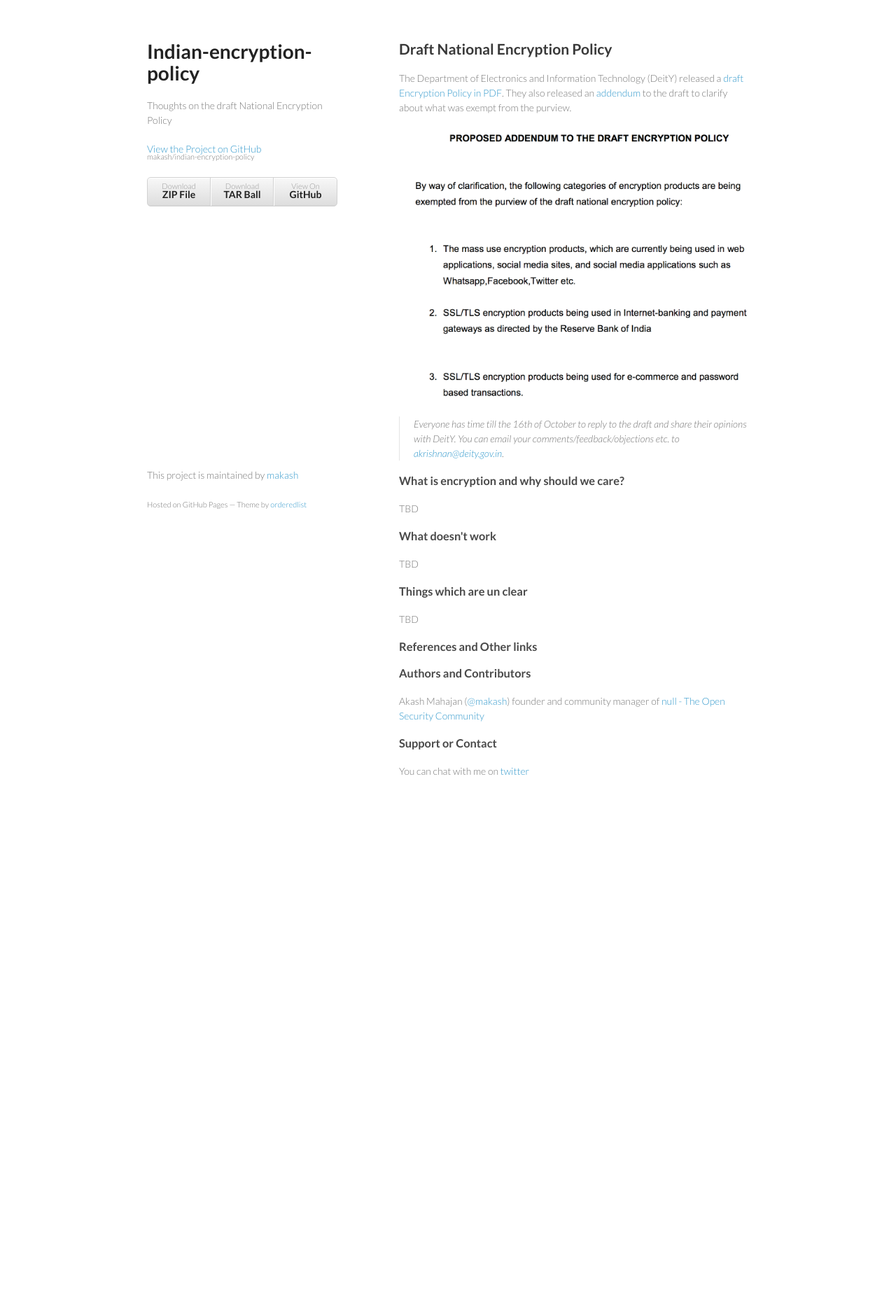
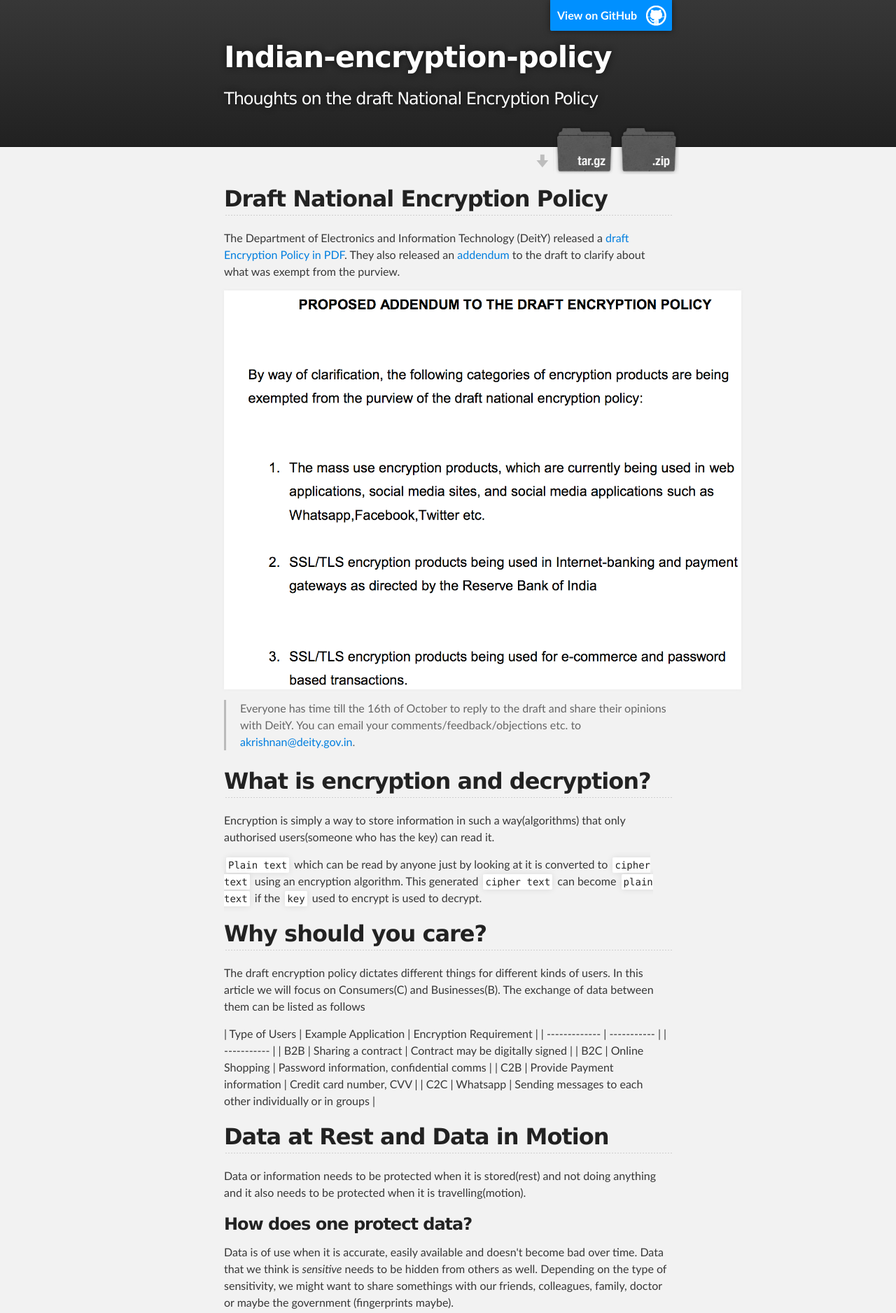
Before and after one commit to makash/indian-encryption-policy, a plain HTML site: page index.html in a window 1280 px wide. Shown: the top 1876 px of the page at 70% size. Before the commit the page ends 1182 px from the top, so only its background shows below. Drawn offline with Linux system fonts and the light colour scheme.

Commit message:
Create gh-pages branch via GitHub

```diff
--- a/index.html
+++ b/index.html
@@ -1,33 +1,36 @@
-<!doctype html>
+<!DOCTYPE html>
 <html>
+
   <head>
-    <meta charset="utf-8">
+    <meta charset='utf-8'>
     <meta http-equiv="X-UA-Compatible" content="chrome=1">
-    <title>Indian-encryption-policy by makash</title>
+    <meta name="description" content="Indian-encryption-policy : Thoughts on the draft National Encryption Policy  ">
 
-    <link rel="stylesheet" href="stylesheets/styles.css">
-    <link rel="stylesheet" href="stylesheets/github-light.css">
-    <meta name="viewport" content="width=device-width, initial-scale=1, user-scalable=no">
-    <!--[if lt IE 9]>
-    <script src="//html5shiv.googlecode.com/svn/trunk/html5.js"></script>
-    <![endif]-->
+    <link rel="stylesheet" type="text/css" media="screen" href="stylesheets/stylesheet.css">
+
+    <title>Indian-encryption-policy</title>
   </head>
+
   <body>
-    <div class="wrapper">
-      <header>
-        <h1>Indian-encryption-policy</h1>
-        <p>Thoughts on the draft National Encryption Policy  </p>
 
-        <p class="view"><a href="https://github.com/makash/indian-encryption-policy">View the Project on GitHub <small>makash/indian-encryption-policy</small></a></p>
+    <!-- HEADER -->
+    <div id="header_wrap" class="outer">
+        <header class="inner">
+          <a id="forkme_banner" href="https://github.com/makash/indian-encryption-policy">View on GitHub</a>
 
+          <h1 id="project_title">Indian-encryption-policy</h1>
+          <h2 id="project_tagline">Thoughts on the draft National Encryption Policy  </h2>
 
-        <ul>
-          <li><a href="https://github.com/makash/indian-encryption-policy/zipball/master">Download <strong>ZIP File</strong></a></li>
-          <li><a href="https://github.com/makash/indian-encryption-policy/tarball/master">Download <strong>TAR Ball</strong></a></li>
-          <li><a href="https://github.com/makash/indian-encryption-policy">View On <strong>GitHub</strong></a></li>
-        </ul>
-      </header>
-      <section>
+            <section id="downloads">
+              <a class="zip_download_link" href="https://github.com/makash/indian-encryption-policy/zipball/master">Download this project as a .zip file</a>
+              <a class="tar_download_link" href="https://github.com/makash/indian-encryption-policy/tarball/master">Download this project as a tar.gz file</a>
+            </section>
+        </header>
+    </div>
+
+    <!-- MAIN CONTENT -->
+    <div id="main_content_wrap" class="outer">
+      <section id="main_content" class="inner">
         <h2>
 <a id="draft-national-encryption-policy" class="anchor" href="#draft-national-encryption-policy" aria-hidden="true"><span class="octicon octicon-link"></span></a>Draft National Encryption Policy</h2>
 
@@ -39,10 +42,51 @@
 <p>Everyone has time till the 16th of October to reply to the draft and share their opinions with DeitY. You can email your comments/feedback/objections etc. to <a href="mailto:akrishnan@deity.gov.in">akrishnan@deity.gov.in</a>. </p>
 </blockquote>
 
+<h2>
+<a id="what-is-encryption-and-decryption" class="anchor" href="#what-is-encryption-and-decryption" aria-hidden="true"><span class="octicon octicon-link"></span></a>What is encryption and decryption?</h2>
+
+<p>Encryption is simply a way to store information in such a way(algorithms) that only authorised users(someone who has the key) can read it. </p>
+
+<p><code>Plain text</code> which can be read by anyone just by looking at it is converted to <code>cipher text</code> using an encryption algorithm. This generated <code>cipher text</code> can become <code>plain text</code> if the <code>key</code> used to encrypt is used to decrypt.</p>
+
+<h2>
+<a id="why-should-you-care" class="anchor" href="#why-should-you-care" aria-hidden="true"><span class="octicon octicon-link"></span></a>Why should you care?</h2>
+
+<p>The draft encryption policy dictates different things for different kinds of users. In this article we will focus on Consumers(C) and Businesses(B). The exchange of data between them can be listed as follows</p>
+
+<p>| Type of Users | Example Application | Encryption Requirement |
+| ------------- | ----------- | | ----------- |
+| B2B      | Sharing a contract | Contract may be digitally signed |
+| B2C     | Online Shopping | Password information, confidential comms  |
+| C2B | Provide Payment information | Credit card number, CVV |
+| C2C | Whatsapp | Sending messages to each other individually or in groups |</p>
+
+<h2>
+<a id="data-at-rest-and-data-in-motion" class="anchor" href="#data-at-rest-and-data-in-motion" aria-hidden="true"><span class="octicon octicon-link"></span></a>Data at Rest and Data in Motion</h2>
+
+<p>Data or information needs to be protected when it is stored(rest) and not doing anything and it also needs to be protected when it is travelling(motion). </p>
+
 <h3>
-<a id="what-is-encryption-and-why-should-we-care" class="anchor" href="#what-is-encryption-and-why-should-we-care" aria-hidden="true"><span class="octicon octicon-link"></span></a>What is encryption and why should we care?</h3>
+<a id="how-does-one-protect-data" class="anchor" href="#how-does-one-protect-data" aria-hidden="true"><span class="octicon octicon-link"></span></a>How does one protect data?</h3>
 
-<p>TBD</p>
+<p>Data is of use when it is accurate, easily available and doesn't become bad over time. Data that we think is <em>sensitive</em> needs to be hidden from others as well. Depending on the type of sensitivity, we might want to share somethings with our friends, colleagues, family, doctor or maybe the government (fingerprints maybe). </p>
+
+<p>So if the data is in your computer/smart phone/server and it is in plain text there is no way for you to be sure that someone else hasn't had a peek at it. If they did, you would have no way of knowing as your data is still accurate, available to you and worth something. </p>
+
+<p>The only way one can be absoutely sure that our data is not visible to anyone who we don't want to share it with is by <em>encrypting</em> it and storing the key safely. This is similar to storing your cash and valuables in a safe and making sure only you know the combination to open that safe. </p>
+
+<p><code>Key management</code> is an important albiet a complex problem to solve. If the cipher text will be decrypted by the same key, then that key needs to shared in advance in a safe manner with all those who should be able to see the data. If the cipher text can be encrypted with one key of a pair and decrypted with another, then the decryption key can be shared easily. </p>
+
+<h3>
+<a id="what-does-the-draft-policy-say-about-this" class="anchor" href="#what-does-the-draft-policy-say-about-this" aria-hidden="true"><span class="octicon octicon-link"></span></a>What does the draft policy say about this?</h3>
+
+<p>The draft policy wants to forego commonly known wisdom and knowledge about secure ways of doing this and wants </p>
+
+<h3>
+<a id="what-does-the-draft-policy-say-about-this-1" class="anchor" href="#what-does-the-draft-policy-say-about-this-1" aria-hidden="true"><span class="octicon octicon-link"></span></a>What does the draft policy say about this</h3>
+
+<h3>
+<a id="why-is-this-a-problem" class="anchor" href="#why-is-this-a-problem" aria-hidden="true"><span class="octicon octicon-link"></span></a>Why is this a problem</h3>
 
 <h3>
 <a id="what-doesnt-work" class="anchor" href="#what-doesnt-work" aria-hidden="true"><span class="octicon octicon-link"></span></a>What doesn't work</h3>
@@ -67,12 +111,17 @@
 
 <p>You can chat with me on <a href="https://twitter.com/makash">twitter</a></p>
       </section>
-      <footer>
-        <p>This project is maintained by <a href="https://github.com/makash">makash</a></p>
-        <p><small>Hosted on GitHub Pages &mdash; Theme by <a href="https://github.com/orderedlist">orderedlist</a></small></p>
+    </div>
+
+    <!-- FOOTER  -->
+    <div id="footer_wrap" class="outer">
+      <footer class="inner">
+        <p class="copyright">Indian-encryption-policy maintained by <a href="https://github.com/makash">makash</a></p>
+        <p>Published with <a href="https://pages.github.com">GitHub Pages</a></p>
       </footer>
     </div>
-    <script src="javascripts/scale.fix.js"></script>
+
+
 
   </body>
 </html>
--- /dev/null
+++ b/javascripts/main.js
@@ -0,0 +1 @@
+console.log('This would be the main JS file.');
--- /dev/null
+++ b/stylesheets/stylesheet.css
@@ -0,0 +1,425 @@
+/*******************************************************************************
+Slate Theme for GitHub Pages
+by Jason Costello, @jsncostello
+*******************************************************************************/
+
+@import url(github-light.css);
+
+/*******************************************************************************
+MeyerWeb Reset
+*******************************************************************************/
+
+html, body, div, span, applet, object, iframe,
+h1, h2, h3, h4, h5, h6, p, blockquote, pre,
+a, abbr, acronym, address, big, cite, code,
+del, dfn, em, img, ins, kbd, q, s, samp,
+small, strike, strong, sub, sup, tt, var,
+b, u, i, center,
+dl, dt, dd, ol, ul, li,
+fieldset, form, label, legend,
+table, caption, tbody, tfoot, thead, tr, th, td,
+article, aside, canvas, details, embed,
+figure, figcaption, footer, header, hgroup,
+menu, nav, output, ruby, section, summary,
+time, mark, audio, video {
+  margin: 0;
+  padding: 0;
+  border: 0;
+  font: inherit;
+  vertical-align: baseline;
+}
+
+/* HTML5 display-role reset for older browsers */
+article, aside, details, figcaption, figure,
+footer, header, hgroup, menu, nav, section {
+  display: block;
+}
+
+ol, ul {
+  list-style: none;
+}
+
+table {
+  border-collapse: collapse;
+  border-spacing: 0;
+}
+
+/*******************************************************************************
+Theme Styles
+*******************************************************************************/
+
+body {
+  box-sizing: border-box;
+  color:#373737;
+  background: #212121;
+  font-size: 16px;
+  font-family: 'Myriad Pro', Calibri, Helvetica, Arial, sans-serif;
+  line-height: 1.5;
+  -webkit-font-smoothing: antialiased;
+}
+
+h1, h2, h3, h4, h5, h6 {
+  margin: 10px 0;
+  font-weight: 700;
+  color:#222222;
+  font-family: 'Lucida Grande', 'Calibri', Helvetica, Arial, sans-serif;
+  letter-spacing: -1px;
+}
+
+h1 {
+  font-size: 36px;
+  font-weight: 700;
+}
+
+h2 {
+  padding-bottom: 10px;
+  font-size: 32px;
+  background: url('../images/bg_hr.png') repeat-x bottom;
+}
+
+h3 {
+  font-size: 24px;
+}
+
+h4 {
+  font-size: 21px;
+}
+
+h5 {
+  font-size: 18px;
+}
+
+h6 {
+  font-size: 16px;
+}
+
+p {
+  margin: 10px 0 15px 0;
+}
+
+footer p {
+  color: #f2f2f2;
+}
+
+a {
+  text-decoration: none;
+  color: #007edf;
+  text-shadow: none;
+
+  transition: color 0.5s ease;
+  transition: text-shadow 0.5s ease;
+  -webkit-transition: color 0.5s ease;
+  -webkit-transition: text-shadow 0.5s ease;
+  -moz-transition: color 0.5s ease;
+  -moz-transition: text-shadow 0.5s ease;
+  -o-transition: color 0.5s ease;
+  -o-transition: text-shadow 0.5s ease;
+  -ms-transition: color 0.5s ease;
+  -ms-transition: text-shadow 0.5s ease;
+}
+
+a:hover, a:focus {text-decoration: underline;}
+
+footer a {
+  color: #F2F2F2;
+  text-decoration: underline;
+}
+
+em {
+  font-style: italic;
+}
+
+strong {
+  font-weight: bold;
+}
+
+img {
+  position: relative;
+  margin: 0 auto;
+  max-width: 739px;
+  padding: 5px;
+  margin: 10px 0 10px 0;
+  border: 1px solid #ebebeb;
+
+  box-shadow: 0 0 5px #ebebeb;
+  -webkit-box-shadow: 0 0 5px #ebebeb;
+  -moz-box-shadow: 0 0 5px #ebebeb;
+  -o-box-shadow: 0 0 5px #ebebeb;
+  -ms-box-shadow: 0 0 5px #ebebeb;
+}
+
+p img {
+  display: inline;
+  margin: 0;
+  padding: 0;
+  vertical-align: middle;
+  text-align: center;
+  border: none;
+}
+
+pre, code {
+  width: 100%;
+  color: #222;
+  background-color: #fff;
+
+  font-family: Monaco, "Bitstream Vera Sans Mono", "Lucida Console", Terminal, monospace;
+  font-size: 14px;
+
+  border-radius: 2px;
+  -moz-border-radius: 2px;
+  -webkit-border-radius: 2px;
+}
+
+pre {
+  width: 100%;
+  padding: 10px;
+  box-shadow: 0 0 10px rgba(0,0,0,.1);
+  overflow: auto;
+}
+
+code {
+  padding: 3px;
+  margin: 0 3px;
+  box-shadow: 0 0 10px rgba(0,0,0,.1);
+}
+
+pre code {
+  display: block;
+  box-shadow: none;
+}
+
+blockquote {
+  color: #666;
+  margin-bottom: 20px;
+  padding: 0 0 0 20px;
+  border-left: 3px solid #bbb;
+}
+
+
+ul, ol, dl {
+  margin-bottom: 15px
+}
+
+ul {
+  list-style-position: inside;
+  list-style: disc;
+  padding-left: 20px;
+}
+
+ol {
+  list-style-position: inside;
+  list-style: decimal;
+  padding-left: 20px;
+}
+
+dl dt {
+  font-weight: bold;
+}
+
+dl dd {
+  padding-left: 20px;
+  font-style: italic;
+}
+
+dl p {
+  padding-left: 20px;
+  font-style: italic;
+}
+
+hr {
+  height: 1px;
+  margin-bottom: 5px;
+  border: none;
+  background: url('../images/bg_hr.png') repeat-x center;
+}
+
+table {
+  border: 1px solid #373737;
+  margin-bottom: 20px;
+  text-align: left;
+ }
+
+th {
+  font-family: 'Lucida Grande', 'Helvetica Neue', Helvetica, Arial, sans-serif;
+  padding: 10px;
+  background: #373737;
+  color: #fff;
+ }
+
+td {
+  padding: 10px;
+  border: 1px solid #373737;
+ }
+
+form {
+  background: #f2f2f2;
+  padding: 20px;
+}
+
+/*******************************************************************************
+Full-Width Styles
+*******************************************************************************/
+
+.outer {
+  width: 100%;
+}
+
+.inner {
+  position: relative;
+  max-width: 640px;
+  padding: 20px 10px;
+  margin: 0 auto;
+}
+
+#forkme_banner {
+  display: block;
+  position: absolute;
+  top:0;
+  right: 10px;
+  z-index: 10;
+  padding: 10px 50px 10px 10px;
+  color: #fff;
+  background: url('../images/blacktocat.png') #0090ff no-repeat 95% 50%;
+  font-weight: 700;
+  box-shadow: 0 0 10px rgba(0,0,0,.5);
+  border-bottom-left-radius: 2px;
+  border-bottom-right-radius: 2px;
+}
+
+#header_wrap {
+  background: #212121;
+  background: -moz-linear-gradient(top, #373737, #212121);
+  background: -webkit-linear-gradient(top, #373737, #212121);
+  background: -ms-linear-gradient(top, #373737, #212121);
+  background: -o-linear-gradient(top, #373737, #212121);
+  background: linear-gradient(top, #373737, #212121);
+}
+
+#header_wrap .inner {
+  padding: 50px 10px 30px 10px;
+}
+
+#project_title {
+  margin: 0;
+  color: #fff;
+  font-size: 42px;
+  font-weight: 700;
+  text-shadow: #111 0px 0px 10px;
+}
+
+#project_tagline {
+  color: #fff;
+  font-size: 24px;
+  font-weight: 300;
+  background: none;
+  text-shadow: #111 0px 0px 10px;
+}
+
+#downloads {
+  position: absolute;
+  width: 210px;
+  z-index: 10;
+  bottom: -40px;
+  right: 0;
+  height: 70px;
+  background: url('../images/icon_download.png') no-repeat 0% 90%;
+}
+
+.zip_download_link {
+  display: block;
+  float: right;
+  width: 90px;
+  height:70px;
+  text-indent: -5000px;
+  overflow: hidden;
+  background: url(../images/sprite_download.png) no-repeat bottom left;
+}
+
+.tar_download_link {
+  display: block;
+  float: right;
+  width: 90px;
+  height:70px;
+  text-indent: -5000px;
+  overflow: hidden;
+  background: url(../images/sprite_download.png) no-repeat bottom right;
+  margin-left: 10px;
+}
+
+.zip_download_link:hover {
+  background: url(../images/sprite_download.png) no-repeat top left;
+}
+
+.tar_download_link:hover {
+  background: url(../images/sprite_download.png) no-repeat top right;
+}
+
+#main_content_wrap {
+  background: #f2f2f2;
+  border-top: 1px solid #111;
+  border-bottom: 1px solid #111;
+}
+
+#main_content {
+  padding-top: 40px;
+}
+
+#footer_wrap {
+  background: #212121;
+}
+
+
+
+/*******************************************************************************
+Small Device Styles
+*******************************************************************************/
+
+@media screen and (max-width: 480px) {
+  body {
+    font-size:14px;
+  }
+
+  #downloads {
+    display: none;
+  }
+
+  .inner {
+    min-width: 320px;
+    max-width: 480px;
+  }
+
+  #project_title {
+  font-size: 32px;
+  }
+
+  h1 {
+    font-size: 28px;
+  }
+
+  h2 {
+    font-size: 24px;
+  }
+
+  h3 {
+    font-size: 21px;
+  }
+
+  h4 {
+    font-size: 18px;
+  }
+
+  h5 {
+    font-size: 14px;
+  }
+
+  h6 {
+    font-size: 12px;
+  }
+
+  code, pre {
+    min-width: 320px;
+    max-width: 480px;
+    font-size: 11px;
+  }
+
+}
```
Also changed, not shown: params.json (+1 -1 lines), images/bg_hr.png (added), images/blacktocat.png (added), images/icon_download.png (added), images/sprite_download.png (added).
